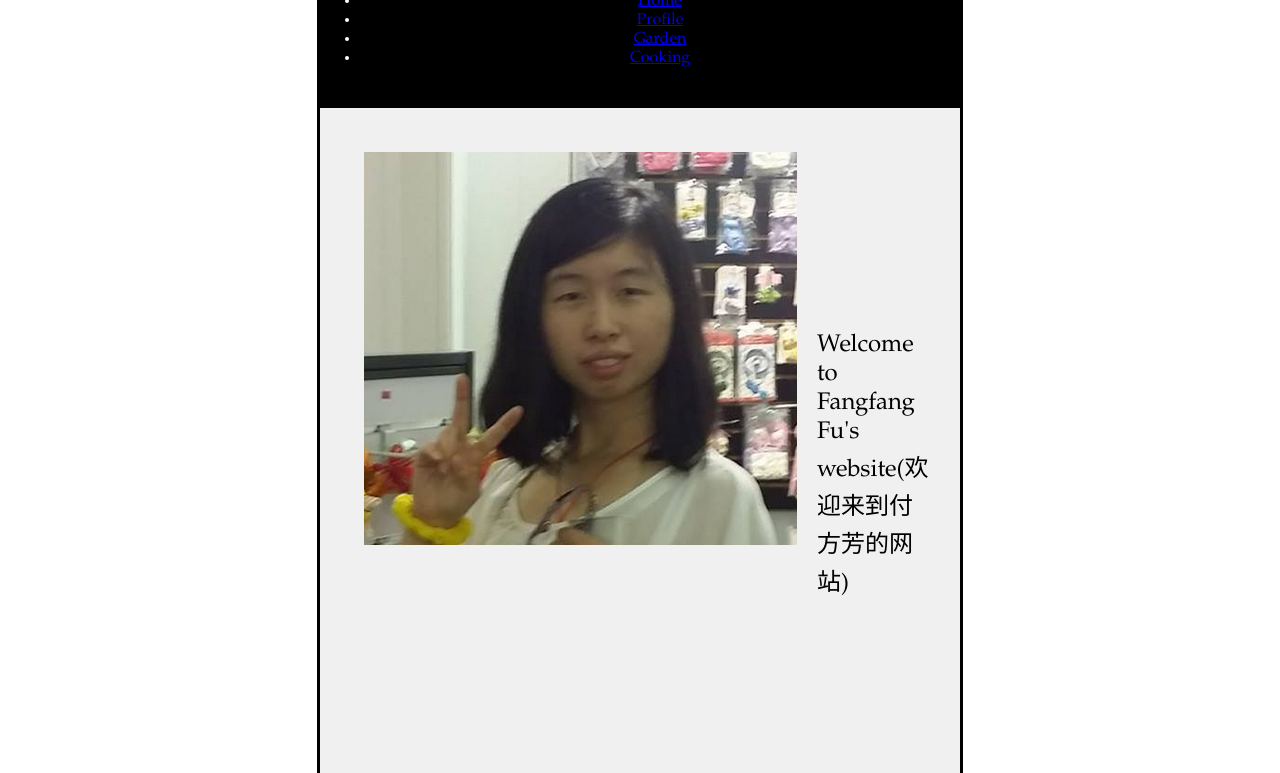
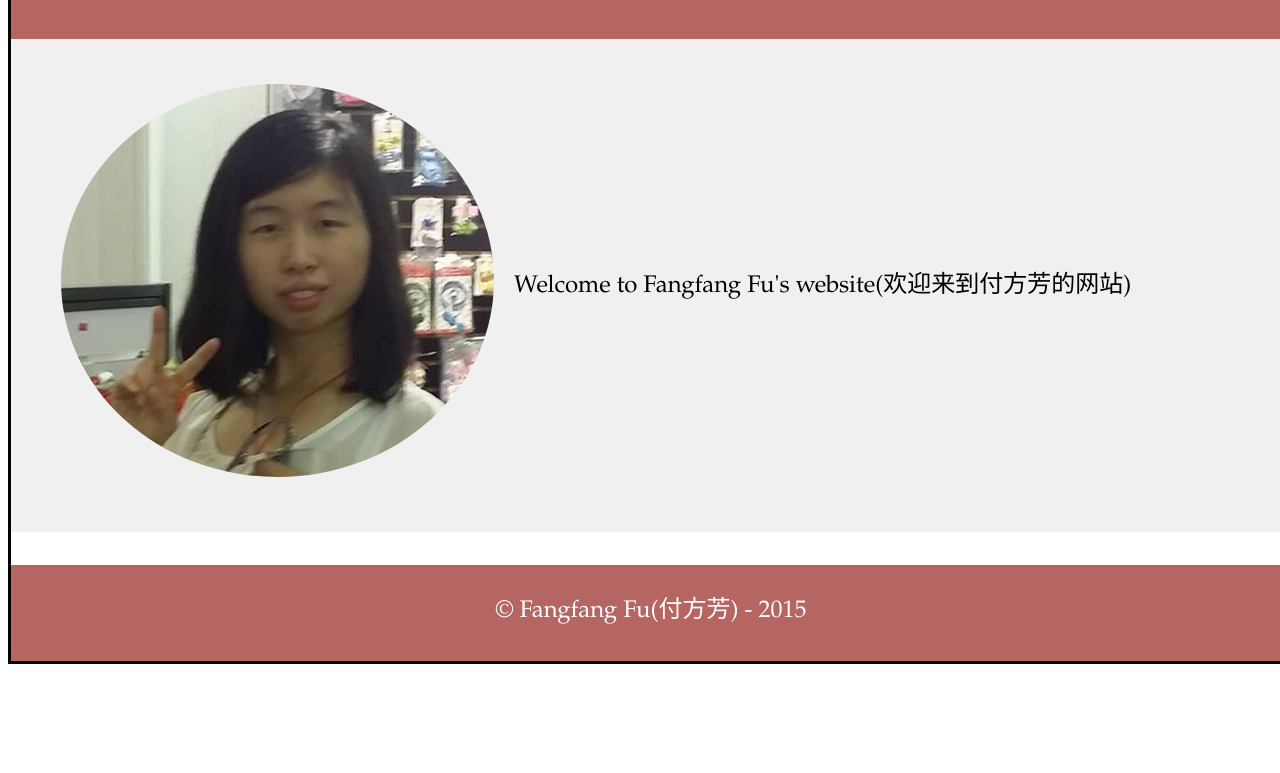
Before and after one commit to FangfangFu/FangfangFu.github.io, a plain HTML site: page index.html in a window 1280 px wide. Shown: the part 147-920 px from the top of the page. After the commit the page ends 819 px from the top, so only its background shows below. Drawn offline with Linux system fonts and the light colour scheme.

Commit message:
update Css color picture size

```diff
--- a/stylesheets/main.css
+++ b/stylesheets/main.css
@@ -1,28 +1,32 @@
 body {
-	width: 50%;
-	margin: 20px auto 20px auto;
+	width: 100%;
+    Height: 100%
+	margin: auto;
 	background-color: white;
 	font-family: "Palatino Linotype", "Book Antiqua", Palatino, serif;
 	border-style: solid;
 }
 .navigation {
 	text-align: center;
-	background-color: black;
+	background: #b56663;
 	color: white;
 	padding: 24px 0 24px 0;
+
 }
 .content {
-	padding: 24px;
+	padding: 25px 30px 30px 30px;
+	margin-bottom: 30px;
 	background-color: #F0F0F0;
 }
 .footer {
-	background-color: black;
+
 	border-top: solid;
 	padding-left: 24px;
 	padding-right: 24px;
-	padding-bottom: 1px;
+	padding-bottom: 10px;
 	color: white;
 	text-align: center;
+	background-color: #b56663;
 }
 p {
 	font-size: 24px;
@@ -34,4 +38,12 @@ p {
 #profile-photo {
 	float: left;
 	padding: 20px;
+	border-radius: 50%;
 }
+。nav a{
+	color: white;
+}
+ul li{
+	display: inline;
+	padding-right: 10px
+}
```
